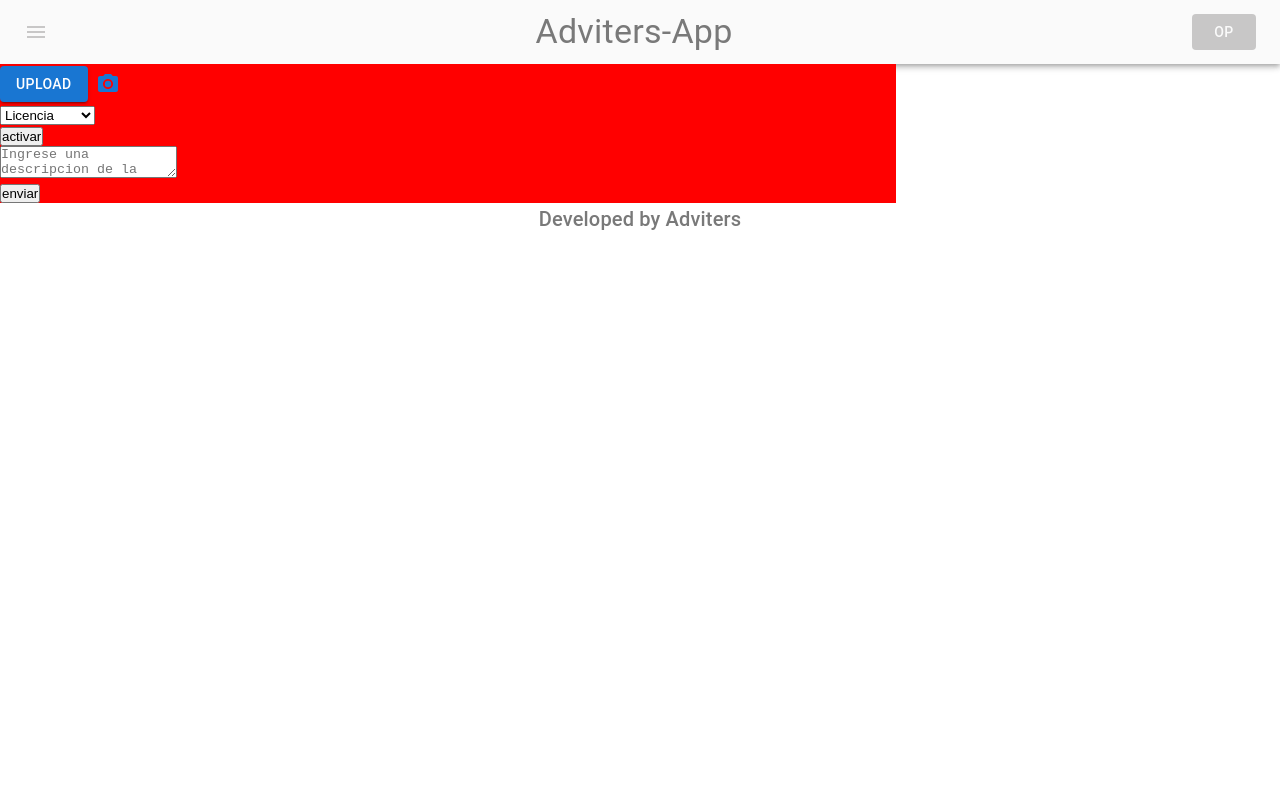
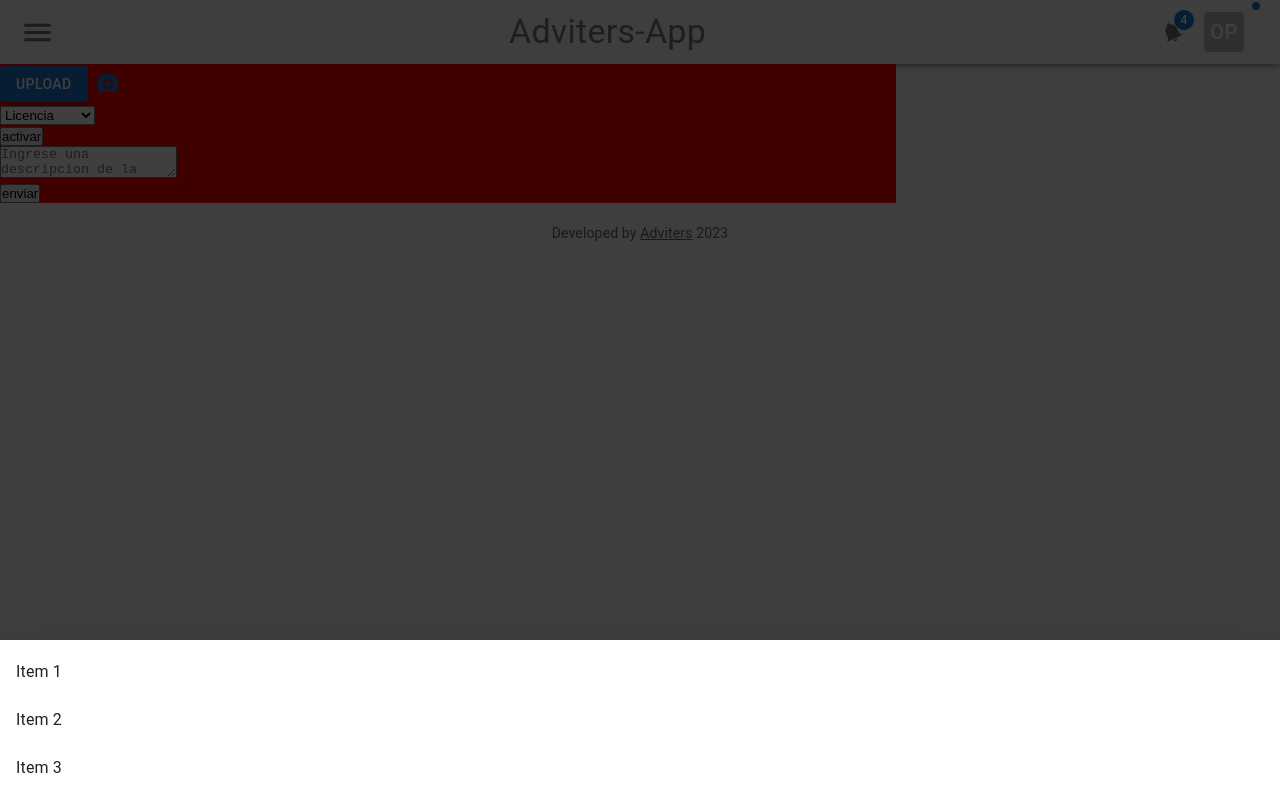
Before and after one commit to Capacitaciones3/proyecto-final, a React (Create React App) app: page /licencia in a window 1280 px wide. Both pictures are taken after a click on the button "menu". Built offline with nearby package versions, Linux system fonts and the light colour scheme.

Commit message:
Cambios parciales en el Footer y Header

```diff
--- a/src/components/Layout/Footer/Footer.jsx
+++ b/src/components/Layout/Footer/Footer.jsx
@@ -1,13 +1,16 @@
-import Container from '@mui/material/Container';
-import Typography from '@mui/material/Typography';
+import { Typography, Link } from '@mui/material';
 
 const Footer = () => {
     return (
-    <Container fixed>
-        <Typography variant="h6" component="footer" sx={{ flexGrow: 1, color: '#797979', textAlign: 'center' }}>
-            Developed by Adviters
-        </Typography>
-    </Container>
+        <footer style={{ backgroundColor: '#fafafa', padding: '20px' }}>
+            <Typography variant="body2" color="textSecondary" align="center">
+                Developed by{' '}
+                <Link color="inherit" href="/">
+                    Adviters
+                </Link>{' '}
+                {new Date().getFullYear()}
+            </Typography>
+        </footer>
     );
 }
 
--- a/src/components/Layout/Header/Header.jsx
+++ b/src/components/Layout/Header/Header.jsx
@@ -1,37 +1,77 @@
+import React, { useState } from 'react';
+
 import AppBar from '@mui/material/AppBar';
-import Box from '@mui/material/Box';
 import Toolbar from '@mui/material/Toolbar';
 import Typography from '@mui/material/Typography';
-import Button from '@mui/material/Button';
 import IconButton from '@mui/material/IconButton';
 import MenuIcon from '@mui/icons-material/Menu';
+import NotificationsIcon from '@mui/icons-material/Notifications';
+import Avatar from '@mui/material/Avatar';
+import Button from '@mui/material/Button';
+import Badge from '@mui/material/Badge';
+import Drawer from '@mui/material/Drawer';
+import List from '@mui/material/List';
+import ListItem from '@mui/material/ListItem';
+import ListItemText from '@mui/material/ListItemText';
+import Backdrop from '@mui/material/Backdrop';
 
 const Header = () => {
+
+  const [open, setOpen] = useState(false);
+
+  const handleOpen = () => {
+    setOpen(true);
+  };
+
+  const handleClose = () => {
+    setOpen(false);
+  };
+
     return (
-    <Box sx={{ flexGrow: 1 }}>
-      <AppBar position="static" sx={{
-        backgroundColor: '#fafafa'
-      }}>
+      <div style={{ display: 'flex' }}>
+        <AppBar position='static' sx={{ backgroundColor: '#fafafa' }}>
           <Toolbar>
-          <IconButton
-            size="large"
-            edge="start"
-            color="inherit"
-            aria-label="menu"
-            sx={{ mr: 2 }}
-          >
-            <MenuIcon sx={{ color: '#C8C7C7' }} />
+            <IconButton edge='start' color='#C8C7C7' aria-label="menu" onClick={handleOpen}>
+              <MenuIcon fontSize='large' />
             </IconButton>
-          <Typography variant="h4" component="div" sx={{ flexGrow: 1, color: '#797979', textAlign: 'center' }}>
+            <Typography variant="h4" align='center' style={{ flexGrow: 1, color: '#797979' }}>
               Adviters-App
             </Typography>
-          <Button sx={{
-            background: '#C8C7C7',
-            color: '#fafafa'
-          }}>OP</Button>
+            <IconButton color="#C8C7C7" aria-label="notifications">
+              <Badge badgeContent={4} color="primary">
+                <NotificationsIcon sx={{ transform: 'rotate(-25deg)' }}/>
+              </Badge>
+            </IconButton>
+            <Badge badgeContent={4} color="primary" variant='dot'>
+              <Button color='inherit'>
+                <Avatar variant="rounded">
+                  OP
+                </Avatar>
+              </Button>
+            </Badge>
           </Toolbar>
         </AppBar>
-    </Box>
+        <Drawer
+          style={{ height: '200px', zIndex: '99' }}
+          variant="temporary"
+          anchor="bottom"
+          open={open}
+          onClose={handleClose}
+        >
+          <List>
+            <ListItem button>
+              <ListItemText primary="Item 1" />
+            </ListItem>
+            <ListItem button>
+              <ListItemText primary="Item 2" />
+            </ListItem>
+            <ListItem button>
+              <ListItemText primary="Item 3" />
+            </ListItem>
+          </List>
+        </Drawer>
+        {open && <Backdrop style={{ zIndex: '98', color: '#fff' }} open={open} onClick={handleClose} />}
+      </div>
     );
 }
 
```
Also changed, not shown: 1 other file (tests, documents, lock files or other folders). Lines whose indentation alone changed are shown as unchanged.
